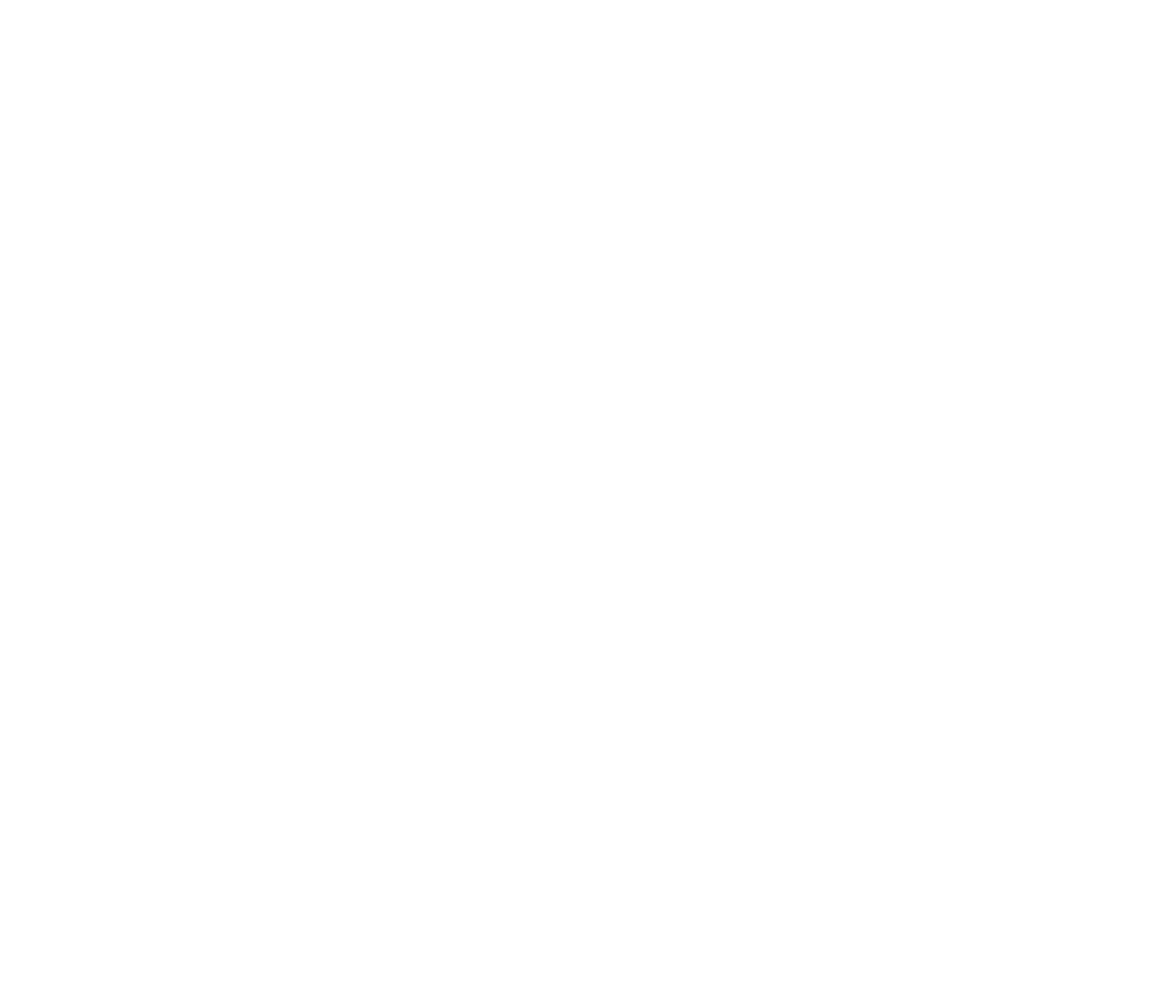
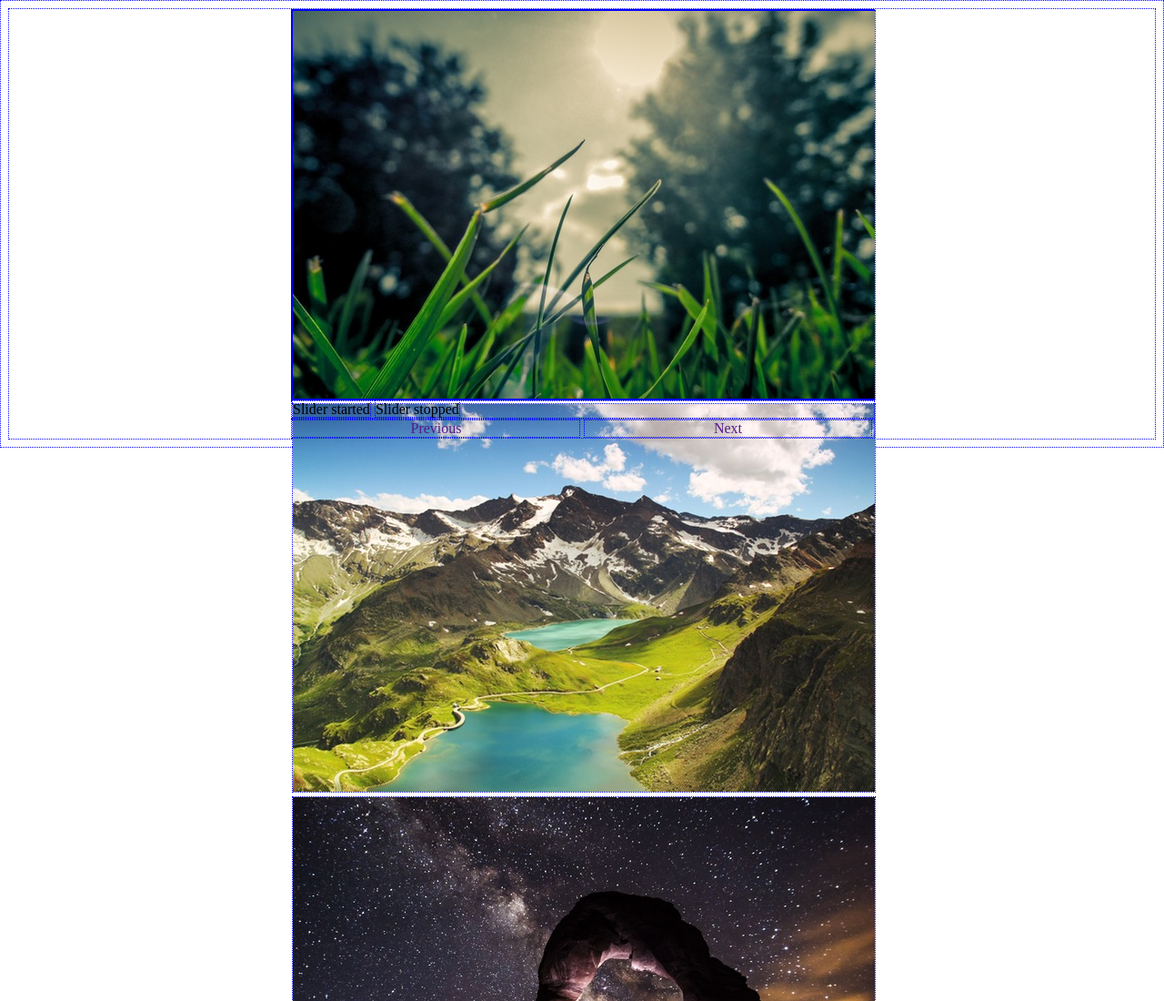
Before and after one commit to ethson/jQuery-Image-Slider, a plain HTML site: page index.html in a window 1280 px wide. Shown: the top 1100 px of the page at 91% size. Before the commit the page ends 800 px from the top, so only its background shows below. Drawn offline with Linux system fonts and the light colour scheme.

Commit message:
Add images, text status, and previous/next buttons

```diff
--- a/css/slider.css
+++ b/css/slider.css
@@ -0,0 +1,23 @@
+* {
+    border: 1px dotted blue;
+}
+
+div {
+    position: relative;
+    width: 640px;
+    left:50%;
+    margin-left: -320px;
+}
+
+#slider {
+    height: 428px;
+    background-color:blue;
+    vertical-align:middle;
+}
+
+div a {
+    text-decoration:none;
+    display:inline-block;
+    width: calc(50% - 5px);
+    text-align:center;
+}
--- a/index.html
+++ b/index.html
@@ -4,10 +4,24 @@
 <html xlmns="http://w3.org/1999/xhtml" xml:lang="en" lang="en">
     <head>
         <title>jSlider</title>
-        <link rel="stylesheet" href"css/slider.css">
+        <link rel="stylesheet" href="css/slider.css">
     </head>
     <body>
 
+        <div id="slider">
+            <img src="images/grass-and-trees.jpg">
+            <img src="images/italian-mountains.jpg">
+            <img src="images/night-stars.jpg">
+            <img src="images/red-flowers.jpg">
+        </div>
+        <div>
+            <span>Slider started</span>
+            <span>Slider stopped</span>
+        </div>
+        <div id="buttons">
+            <a href="">Previous</a>
+            <a href="">Next</a>
+        </div>
 
     </body>
 </html>
```
Also changed, not shown: images/grass-and-trees.jpg (added), images/italian-mountains.jpg (added), images/night-stars.jpg (added), images/red-flowers.jpg (added).
